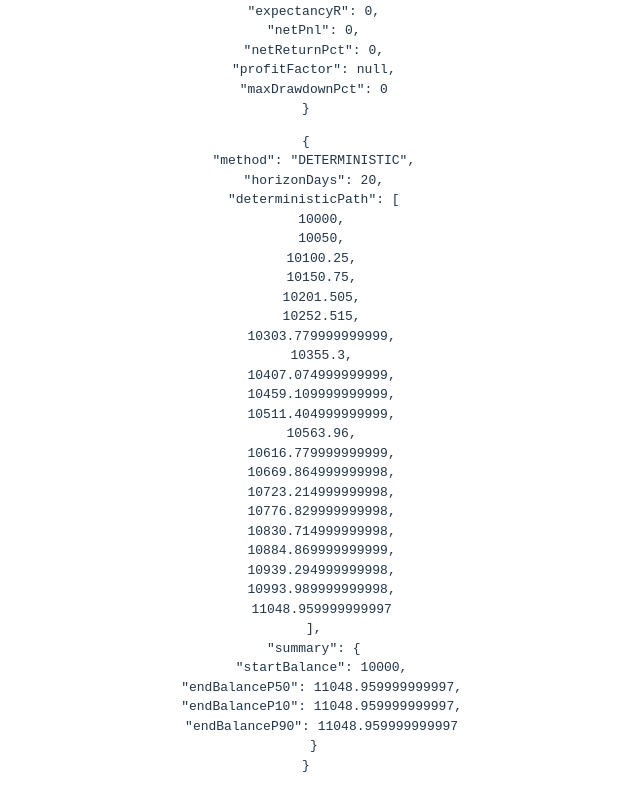
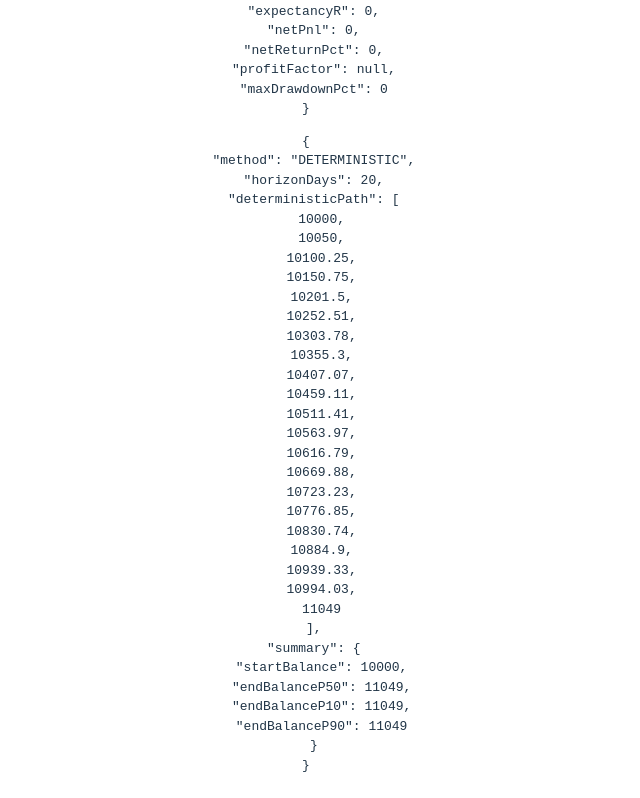
Before and after one commit to WillianPoeraridev/trading-journal, a React app: page / in a window 1280 px wide. Shown: the part 682-1480 px from the top of the page, without its empty margins (334-974 px from the left). Built offline with nearby package versions, Linux system fonts and the light colour scheme; the HTML template or start-up script is replaced by a standard one.

Commit message:
feat: add formatting utils and round projections

```diff
--- a/src/components/MetricsPanel.tsx
+++ b/src/components/MetricsPanel.tsx
@@ -1,4 +1,5 @@
 import type { Metrics, ProjectionResult } from '../core/types'
+import { stringifyPretty } from '../core/format'
 
 type MetricsPanelProps = {
   metrics: Metrics
@@ -9,8 +10,8 @@ function MetricsPanel({ metrics, projection }: MetricsPanelProps) {
   return (
     <div>
       <h2>Metricas</h2>
-      <pre>{JSON.stringify(metrics, null, 2)}</pre>
-      <pre>{JSON.stringify(projection, null, 2)}</pre>
+      <pre>{stringifyPretty(metrics, 2)}</pre>
+      <pre>{stringifyPretty(projection, 2)}</pre>
     </div>
   )
 }
--- a/src/components/SettingsForm.tsx
+++ b/src/components/SettingsForm.tsx
@@ -1,4 +1,5 @@
 import type { Settings } from '../core/types'
+import { stringifyPretty } from '../core/format'
 
 type SettingsFormProps = {
   settings: Settings
@@ -10,7 +11,7 @@ function SettingsForm({ settings, onChange }: SettingsFormProps) {
   return (
     <div>
       <h2>Configuracoes</h2>
-      <pre>{JSON.stringify(settings, null, 2)}</pre>
+      <pre>{stringifyPretty(settings, 2)}</pre>
     </div>
   )
 }
--- a/src/components/TradesTable.tsx
+++ b/src/components/TradesTable.tsx
@@ -1,4 +1,5 @@
 import type { LedgerRow } from '../core/types'
+import { stringifyPretty } from '../core/format'
 
 type TradesTableProps = {
   ledger: LedgerRow[]
@@ -8,7 +9,7 @@ function TradesTable({ ledger }: TradesTableProps) {
   return (
     <div>
       <h2>Historico</h2>
-      <pre>{JSON.stringify(ledger, null, 2)}</pre>
+      <pre>{stringifyPretty(ledger, 2)}</pre>
     </div>
   )
 }
--- /dev/null
+++ b/src/core/format.ts
@@ -0,0 +1,103 @@
+export function roundTo(value: number, decimals = 2): number {
+  const safeValue = Number.isFinite(value) ? value : 0
+  const safeDecimals = Number.isFinite(decimals) ? Math.max(0, Math.floor(decimals)) : 0
+  const factor = 10 ** safeDecimals
+  return Math.round(safeValue * factor) / factor
+}
+
+const getLocale = (locale?: string): string => {
+  try {
+    if (locale) return locale
+    if (typeof navigator !== 'undefined' && navigator.language) {
+      return navigator.language
+    }
+  } catch {
+    // ignore
+  }
+  return 'pt-BR'
+}
+
+const formatNumberOrThrow = (
+  value: number,
+  options: Intl.NumberFormatOptions,
+  locale?: string,
+): string => {
+  const safeValue = Number.isFinite(value) ? value : 0
+  const resolvedLocale = getLocale(locale)
+  return new Intl.NumberFormat(resolvedLocale, options).format(safeValue)
+}
+
+const formatNumber = (
+  value: number,
+  options: Intl.NumberFormatOptions,
+  locale?: string,
+): string => {
+  const safeValue = Number.isFinite(value) ? value : 0
+  try {
+    return formatNumberOrThrow(safeValue, options, locale)
+  } catch {
+    return String(roundTo(safeValue, options.maximumFractionDigits ?? 2))
+  }
+}
+
+export function formatMoney(
+  value: number,
+  currency: string,
+  locale?: string,
+): string {
+  try {
+    return formatNumberOrThrow(
+      value,
+      {
+        style: 'currency',
+        currency,
+        minimumFractionDigits: 2,
+        maximumFractionDigits: 2,
+      },
+      locale,
+    )
+  } catch {
+    return formatNumber(
+      value,
+      { style: 'decimal', minimumFractionDigits: 2, maximumFractionDigits: 2 },
+      locale,
+    )
+  }
+}
+
+export function formatPct(value: number, decimals = 2, locale?: string): string {
+  const formatted = formatNumber(
+    value,
+    { style: 'decimal', minimumFractionDigits: decimals, maximumFractionDigits: decimals },
+    locale,
+  )
+  return `${formatted}%`
+}
+
+export function formatR(value: number, decimals = 2, locale?: string): string {
+  const formatted = formatNumber(
+    value,
+    { style: 'decimal', minimumFractionDigits: decimals, maximumFractionDigits: decimals },
+    locale,
+  )
+  return `${formatted}R`
+}
+
+export function stringifyPretty(obj: any, decimals = 2): string {
+  try {
+    return (
+      JSON.stringify(
+        obj,
+        (_key, value) =>
+          typeof value === 'number' ? roundTo(value, decimals) : value,
+        2,
+      ) ?? ''
+    )
+  } catch {
+    try {
+      return String(obj)
+    } catch {
+      return ''
+    }
+  }
+}
--- a/src/core/projection.ts
+++ b/src/core/projection.ts
@@ -5,6 +5,7 @@ import type {
   Trade,
 } from './types'
 import { buildLedger, riskAmount } from './calc'
+import { roundTo } from './format'
 
 type DerivedStats = {
   winRate: number
@@ -49,29 +50,31 @@ const sample = (values: number[]): number => {
 
 const getStartBalance = (trades: Trade[], settings: Settings): number => {
   const ledger = buildLedger(trades, settings)
-  if (ledger.length === 0) return settings.startingBalance
-  return ledger[ledger.length - 1].balanceAfter
+  if (ledger.length === 0) return roundTo(settings.startingBalance, 2)
+  return roundTo(ledger[ledger.length - 1].balanceAfter, 2)
 }
 
-export function deriveStatsFromTrades(trades: Trade[]): DerivedStats {
-  if (trades.length < 3) {
+export function deriveStatsFromTrades(
+  trades: Trade[],
+  settings: Settings,
+): DerivedStats {
+  const ledger = buildLedger(trades, settings)
+  const rAll = ledger.map((row) => row.rMultiple)
+
+  if (rAll.length < 3) {
     return {
       ...DEFAULT_STATS,
-      distribution: trades.map((trade) => trade.rMultiple),
+      distribution: rAll,
     }
   }
 
-  const wins = trades.filter((trade) => trade.rMultiple > 0)
-  const losses = trades.filter((trade) => trade.rMultiple < 0)
+  const wins = rAll.filter((r) => r > 0)
+  const losses = rAll.filter((r) => r < 0)
   const decisive = wins.length + losses.length
 
   const winRate = decisive === 0 ? DEFAULT_STATS.winRate : wins.length / decisive
-  const avgWinR =
-    wins.length === 0 ? DEFAULT_STATS.avgWinR : mean(wins.map((t) => t.rMultiple))
-  const avgLossR =
-    losses.length === 0
-      ? DEFAULT_STATS.avgLossR
-      : mean(losses.map((t) => t.rMultiple))
+  const avgWinR = wins.length === 0 ? DEFAULT_STATS.avgWinR : mean(wins)
+  const avgLossR = losses.length === 0 ? DEFAULT_STATS.avgLossR : mean(losses)
 
   const pWin = decisive === 0 ? 0 : wins.length / decisive
   const pLoss = decisive === 0 ? 0 : losses.length / decisive
@@ -85,7 +88,7 @@ export function deriveStatsFromTrades(trades: Trade[]): DerivedStats {
     avgWinR,
     avgLossR,
     expectancyR,
-    distribution: trades.map((trade) => trade.rMultiple),
+    distribution: rAll,
   }
 }
 
@@ -94,24 +97,24 @@ export function projectDeterministic(
   settings: Settings,
   projectionSettings: ProjectionSettings,
 ): number[] {
-  const stats = deriveStatsFromTrades(trades)
+  const stats = deriveStatsFromTrades(trades, settings)
   const horizonDays = Math.max(0, projectionSettings.horizonDays)
   const path: number[] = []
 
   let balance = getStartBalance(trades, settings)
-  path.push(balance)
+  path.push(roundTo(balance, 2))
 
   for (let day = 1; day <= horizonDays; day += 1) {
-    const trade: Trade = {
-      id: `proj-${day}`,
-      date: '',
-      riskType: settings.defaultRiskType,
-      riskValue: settings.defaultRiskValue,
-      rMultiple: stats.expectancyR,
-    }
-    const risk = riskAmount(balance, trade, settings)
+    const risk = riskAmount(
+      balance,
+      {
+        riskType: settings.defaultRiskType,
+        riskValue: settings.defaultRiskValue,
+      },
+      settings,
+    )
     const pnl = risk * stats.expectancyR
-    balance += pnl
+    balance = roundTo(balance + pnl, 2)
     path.push(balance)
   }
 
@@ -123,7 +126,7 @@ export function projectMonteCarlo(
   settings: Settings,
   projectionSettings: ProjectionSettings,
 ): { p10: number[]; p50: number[]; p90: number[] } {
-  const stats = deriveStatsFromTrades(trades)
+  const stats = deriveStatsFromTrades(trades, settings)
   const distribution =
     stats.distribution.length > 0
       ? stats.distribution
@@ -135,7 +138,7 @@ export function projectMonteCarlo(
 
   for (let sim = 0; sim < simulations; sim += 1) {
     let balance = getStartBalance(trades, settings)
-    const path: number[] = [balance]
+    const path: number[] = [roundTo(balance, 2)]
 
     for (let day = 1; day <= horizonDays; day += 1) {
       let dayR = 0
@@ -143,16 +146,16 @@ export function projectMonteCarlo(
 
       for (let t = 0; t < maxTrades; t += 1) {
         const rMultiple = sample(distribution)
-        const trade: Trade = {
-          id: `mc-${sim}-${day}-${t}`,
-          date: '',
-          riskType: settings.defaultRiskType,
-          riskValue: settings.defaultRiskValue,
-          rMultiple,
-        }
-        const risk = riskAmount(balance, trade, settings)
+        const risk = riskAmount(
+          balance,
+          {
+            riskType: settings.defaultRiskType,
+            riskValue: settings.defaultRiskValue,
+          },
+          settings,
+        )
         const pnl = risk * rMultiple
-        balance += pnl
+        balance = roundTo(balance + pnl, 2)
         dayR += rMultiple
 
         if (dayR >= settings.dailyTakeR || dayR <= settings.dailyStopR) {
@@ -160,7 +163,7 @@ export function projectMonteCarlo(
         }
       }
 
-      path.push(balance)
+      path.push(roundTo(balance, 2))
     }
 
     paths.push(path)
@@ -172,9 +175,9 @@ export function projectMonteCarlo(
 
   for (let day = 0; day <= horizonDays; day += 1) {
     const dayBalances = paths.map((path) => path[day] ?? path[path.length - 1])
-    p10.push(percentile(dayBalances, 0.1))
-    p50.push(percentile(dayBalances, 0.5))
-    p90.push(percentile(dayBalances, 0.9))
+    p10.push(roundTo(percentile(dayBalances, 0.1), 2))
+    p50.push(roundTo(percentile(dayBalances, 0.5), 2))
+    p90.push(roundTo(percentile(dayBalances, 0.9), 2))
   }
 
   return { p10, p50, p90 }
@@ -185,7 +188,7 @@ export function project(
   settings: Settings,
   projectionSettings: ProjectionSettings,
 ): ProjectionResult {
-  const startBalance = getStartBalance(trades, settings)
+  const startBalance = roundTo(getStartBalance(trades, settings), 2)
   const horizonDays = Math.max(0, projectionSettings.horizonDays)
 
   if (projectionSettings.method === 'DETERMINISTIC') {
@@ -202,10 +205,10 @@ export function project(
       horizonDays,
       deterministicPath,
       summary: {
-        startBalance,
-        endBalanceP50: endBalance,
-        endBalanceP10: endBalance,
-        endBalanceP90: endBalance,
+        startBalance: roundTo(startBalance, 2),
+        endBalanceP50: roundTo(endBalance, 2),
+        endBalanceP10: roundTo(endBalance, 2),
+        endBalanceP90: roundTo(endBalance, 2),
       },
     }
   }
@@ -223,10 +226,10 @@ export function project(
     horizonDays,
     monteCarlo,
     summary: {
-      startBalance,
-      endBalanceP50,
-      endBalanceP10,
-      endBalanceP90,
+      startBalance: roundTo(startBalance, 2),
+      endBalanceP50: roundTo(endBalanceP50, 2),
+      endBalanceP10: roundTo(endBalanceP10, 2),
+      endBalanceP90: roundTo(endBalanceP90, 2),
     },
   }
 }
```
